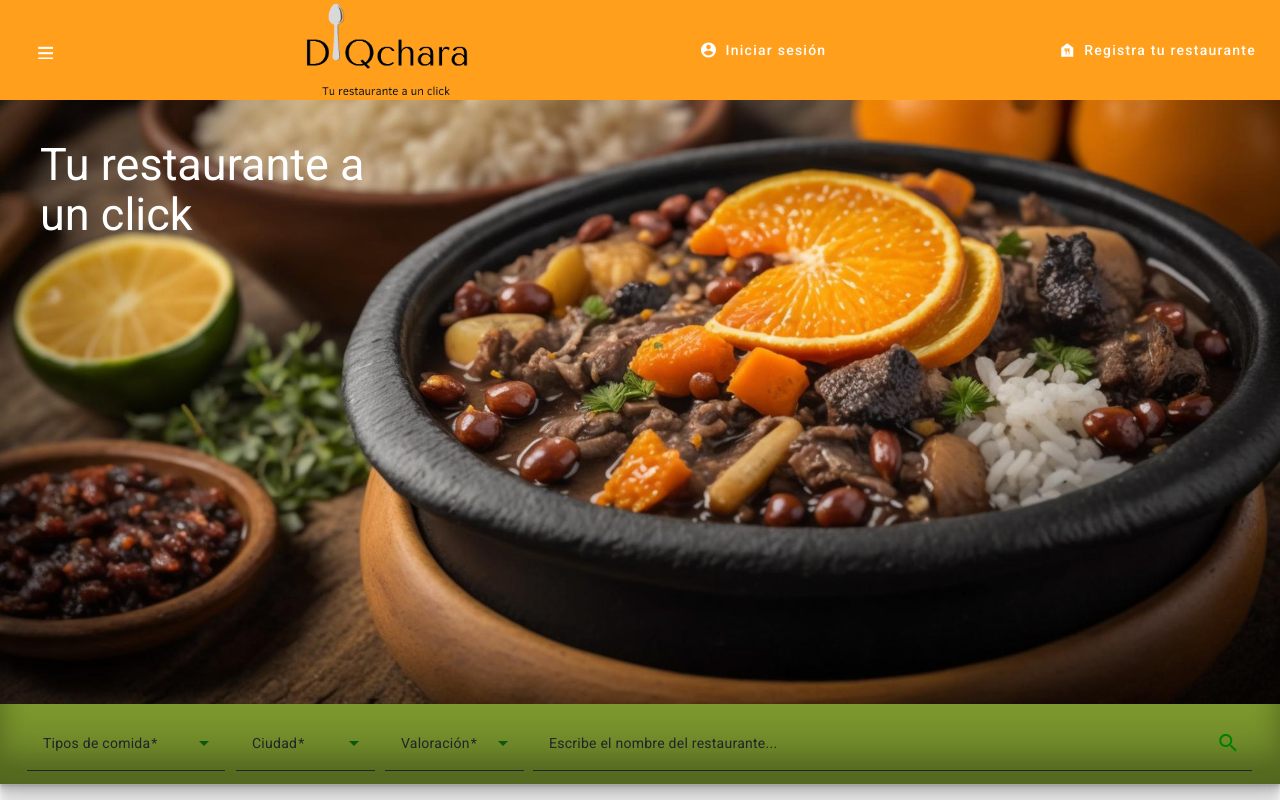
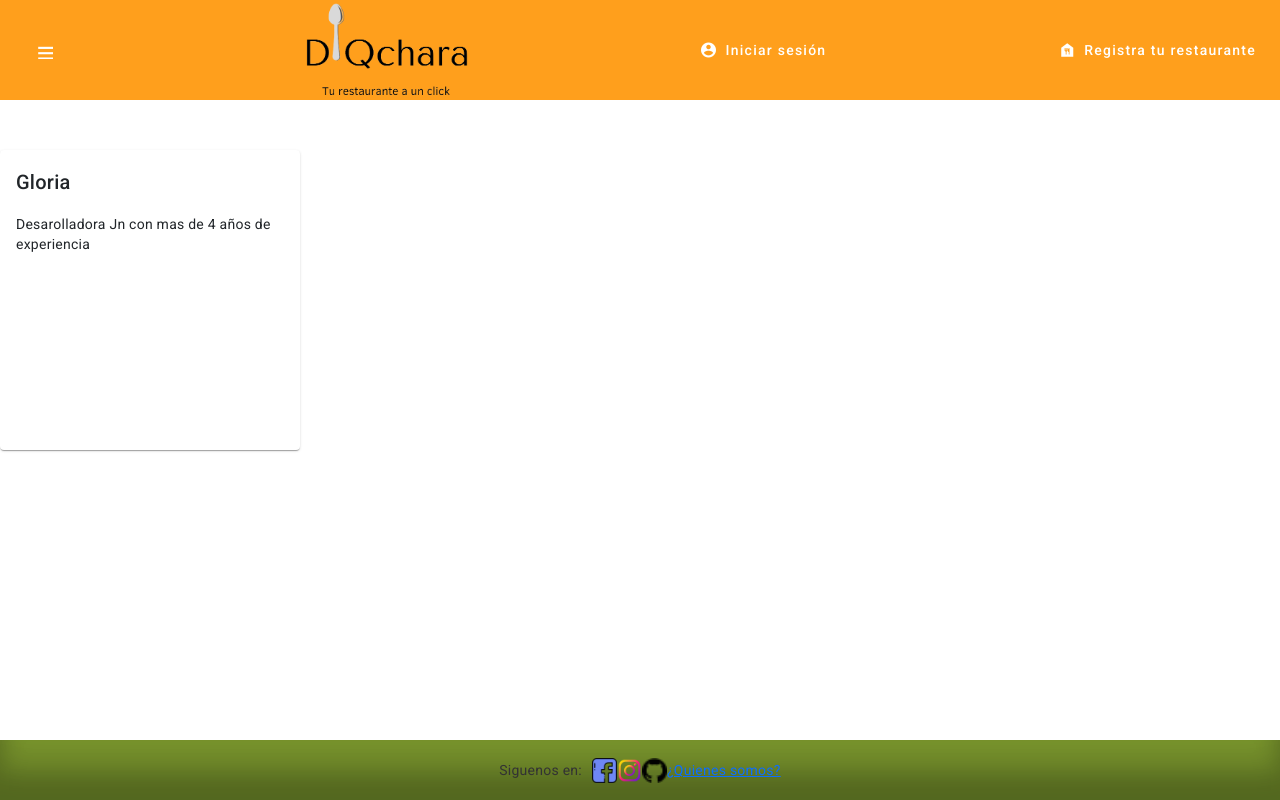
Before and after one commit to gloriafercu/proyecto5_angular_DQchara, an Angular app in the folder frontend/: page /about-us in a window 1280 px wide. Before the commit this address led to /restaurants. Shown: the top 800 px of the page. Built offline with nearby package versions, Linux system fonts and the light colour scheme; data requests are answered from the project's data file.

Commit message:
Enrrutado y creacón  del compoent about-us

```diff
--- a/frontend/src/app/app-routing.module.ts
+++ b/frontend/src/app/app-routing.module.ts
@@ -1,5 +1,6 @@
 import { NgModule } from '@angular/core';
 import { RouterModule, Routes } from '@angular/router';
+import { AboutUsComponent } from './layout/about-us/about-us.component';
 
 const routes: Routes = [
   {
@@ -14,7 +15,10 @@ const routes: Routes = [
     path: 'users',
     loadChildren: () => import('./users/users.module').then(m => m.UsersModule)
   },
-
+  {
+    path: 'about-us',
+    component: AboutUsComponent
+},
   {
     path: '', redirectTo: 'restaurants', pathMatch: 'full'
   },
--- a/frontend/src/app/app.module.ts
+++ b/frontend/src/app/app.module.ts
@@ -26,12 +26,14 @@ import { BookingsModule } from './bookings/bookings.module';
 import { NgbModule } from '@ng-bootstrap/ng-bootstrap';
 import { MatFormFieldModule } from '@angular/material/form-field';
 import { ReactiveFormsModule } from '@angular/forms';
+import { AboutUsComponent } from './layout/about-us/about-us.component';
 
 @NgModule({
   declarations: [
     AppComponent,
     NavbarComponent,
     FooterComponent,
+    AboutUsComponent,
   ],
   imports: [
     BrowserModule,
--- /dev/null
+++ b/frontend/src/app/layout/about-us/about-us.component.css
@@ -0,0 +1,9 @@
+.about-us{
+    padding-top: 150px;
+
+
+}
+.about-us-card{
+    width: 300px;
+    height: 300px;
+}
--- /dev/null
+++ b/frontend/src/app/layout/about-us/about-us.component.html
@@ -0,0 +1,11 @@
+
+  <section class="about-us">
+<mat-card class="about-us-card">
+    <mat-card-content>
+        <h2>Gloria </h2>
+        <p>
+            Desarolladora Jn con mas de 4 años de experiencia
+        </p>
+    </mat-card-content>
+  </mat-card>
+</section>
--- a/frontend/src/app/layout/footer/footer.component.css
+++ b/frontend/src/app/layout/footer/footer.component.css
@@ -1,9 +1,11 @@
 footer {
-  background-color: var(--primary_color);
+  background-color: var( --green_color);
   display: flex;
   justify-content: center;
   align-items: center;
   height: 60px;
+  box-shadow: rgba(0, 0, 0, 0.17) 0px -23px 25px 0px inset, rgba(0, 0, 0, 0.15) 0px -36px 30px 0px inset, rgba(0, 0, 0, 0.1) 0px -79px 40px 0px inset, rgba(0, 0, 0, 0.06) 0px 2px 1px, rgba(0, 0, 0, 0.09) 0px 4px 2px, rgba(0, 0, 0, 0.09) 0px 8px 4px, rgba(0, 0, 0, 0.09) 0px 16px 8px, rgba(0, 0, 0, 0.09) 0px 32px 16px;
+
 
 }
 
--- a/frontend/src/app/layout/footer/footer.component.html
+++ b/frontend/src/app/layout/footer/footer.component.html
@@ -2,26 +2,26 @@
     <div class="footer-content">
       <span class="footer-text">Siguenos en:</span>
       <a href="https://www.google.com/">
-        <img src="../../../assets/img/facebook.png" width="15px" alt="Instagram">
+        <img src="../../../assets/img/facebook.png" width="25px" alt="Instagram">
       </a>
 
     </div>
 
     <div class="footer-content">
       <a href="https://www.google.com/">
-        <img src="../../../assets/img/instagram.png" width="15px" alt="Instagram">
+        <img src="../../../assets/img/instagram.png" width="25px" alt="Instagram">
       </a>
     </div>
 
     <div class="footer-content">
       <a href="https://www.google.com/">
-        <img src="../../../assets/img/github.png" width="15px" alt="Instagram">
+        <img src="../../../assets/img/github.png" width="25px" alt="Instagram">
       </a>
     </div>
 
     <div class="footer-content">
-      <a href="http://www.google.com/">
-      <span>¿Quien somos?</span>
+      <a routerLink="../../../about-us">
+      <span>¿Quienes somos?</span>
     </a>
 
     </div>
--- a/frontend/src/styles.css
+++ b/frontend/src/styles.css
@@ -7,7 +7,7 @@
     --white_color: #FFFFFF;
     --green_color: #83a131;
     --light_grey_color:  #ada6a6;
-    __black_color: #000;
+    --black_color: #000;
     --font: Roboto, "Helvetica Neue", sans-serif
 }
 
```
Also changed, not shown: frontend/src/app/layout/about-us/about-us.component.ts (added, +10 -0 lines), 1 other file (tests, documents, lock files or other folders).
